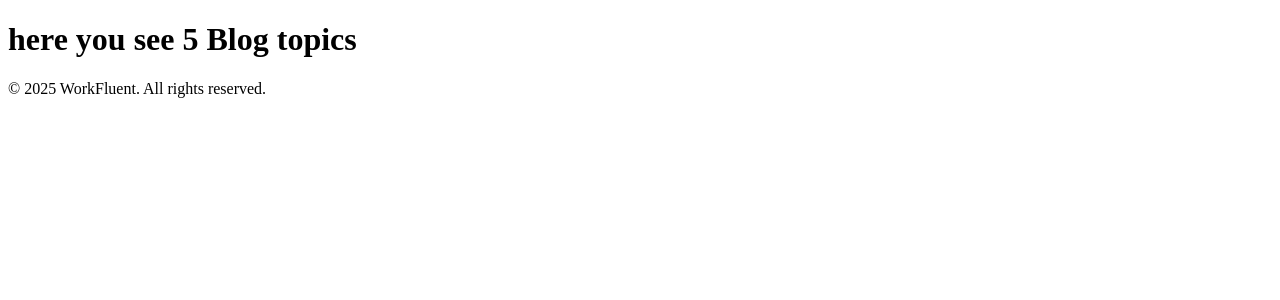
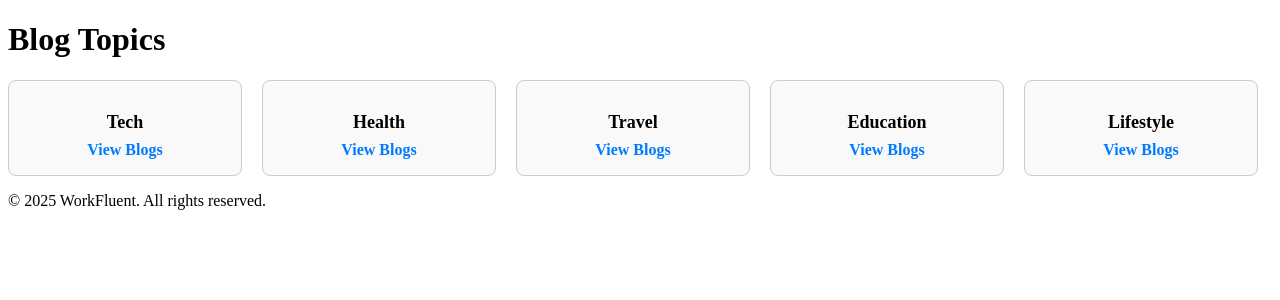
Before and after one commit to workfluent/work-fluent, a Django app: page /blog/ in a window 1280 px wide. Shown: the part 52-352 px from the top of the page. Run offline with Django 5.2, Linux system fonts and the light colour scheme; data that the repository does not hold is empty.

Commit message:
blog logic

```diff
--- a/apps/blog/templates/blog_list.html
+++ b/apps/blog/templates/blog_list.html
@@ -1,17 +1,31 @@
 {% extends "base.html" %}
 
 {% block title %}
-Blog Posts
+Blog Topics
 {% endblock %}
 
 {% block content %}
-<h1>here you see 5 Blog topics</h1>
-<ul>
-    {% for post in posts %}
-        <li>
-            <a href="{{ post.slug }}">{{ post.title }}</a>
-            <p>{{ post.published_at }}</p>
-        </li>
-    {% endfor %}
-</ul>
+<h1>Blog Topics</h1>
+<div class="topics">
+    <div class="topic-card">
+        <h2>Tech</h2>
+        <a href="{% url 'blogs_by_topic' 'tech' %}">View Blogs</a>
+    </div>
+    <div class="topic-card">
+        <h2>Health</h2>
+        <a href="{% url 'blogs_by_topic' 'health' %}">View Blogs</a>
+    </div>
+    <div class="topic-card">
+        <h2>Travel</h2>
+        <a href="{% url 'blogs_by_topic' 'travel' %}">View Blogs</a>
+    </div>
+    <div class="topic-card">
+        <h2>Education</h2>
+        <a href="{% url 'blogs_by_topic' 'education' %}">View Blogs</a>
+    </div>
+    <div class="topic-card">
+        <h2>Lifestyle</h2>
+        <a href="{% url 'blogs_by_topic' 'lifestyle' %}">View Blogs</a>
+    </div>
+</div>
 {% endblock %}
--- a/apps/blog/urls.py
+++ b/apps/blog/urls.py
@@ -1,7 +1,7 @@
 from django.urls import path
-from .views import blog_list, blog_detail
+from .views import blog_list, blogs_by_topic
 
 urlpatterns = [
     path('', blog_list, name='blog_list'),
-    path('<slug:slug>/', blog_detail, name='blog_detail'),
+    path('topic/<slug:slug>/', blogs_by_topic, name='blogs_by_topic'),
 ]
--- a/apps/blog/views.py
+++ b/apps/blog/views.py
@@ -1,10 +1,13 @@
 from django.shortcuts import render, get_object_or_404
-from .models import BlogPost
+from .models import BlogPost, Topic
 
 def blog_list(request):
+    # Fetch 5 specific topics by their names
+    topics = Topic.objects.filter(name__in=["Tech", "Health", "Travel", "Education", "Lifestyle"])
     posts = BlogPost.objects.filter(is_published=True).order_by('-published_at')
-    return render(request, 'blog_list.html', {'posts': posts})
+    return render(request, 'blog_list.html', {'topics': topics, 'posts': posts})
 
-def blog_detail(request, slug):
-    post = get_object_or_404(BlogPost, slug=slug, is_published=True)
-    return render(request, 'blog_detail.html', {'post': post})
+def blogs_by_topic(request, slug):
+    topic = get_object_or_404(Topic, slug=slug)
+    posts = topic.posts.filter(is_published=True).order_by('-published_at')
+    return render(request, 'blog.html', {'topic': topic, 'posts': posts})
--- a/config/settings/base.py
+++ b/config/settings/base.py
@@ -56,8 +56,8 @@ ROOT_URLCONF = 'config.urls'
 TEMPLATES = [
     {
         'BACKEND': 'django.template.backends.django.DjangoTemplates',
-        'DIRS': [BASE_DIR / 'templates'],  # Correct path to the global templates directory
-        'APP_DIRS': True,
+        'DIRS': [BASE_DIR / 'templates'],  # Global templates directory
+        'APP_DIRS': True,  # Enables app-specific templates
         'OPTIONS': {
             'context_processors': [
                 'django.template.context_processors.request',
--- a/config/urls.py
+++ b/config/urls.py
@@ -18,6 +18,8 @@ from django.contrib import admin
 from django.urls import include, path
 from django.http import HttpResponseRedirect
 from django.views.generic import TemplateView
+from django.conf import settings
+from django.conf.urls.static import static
 
 urlpatterns = [
     path('admin/', admin.site.urls),
@@ -25,3 +27,6 @@ urlpatterns = [
     path('blog/', include('apps.blog.urls')),       # Blog app URLs
     path('', TemplateView.as_view(template_name='index.html'), name='index'),
 ]
+
+if settings.DEBUG:
+    urlpatterns += static(settings.MEDIA_URL, document_root=settings.MEDIA_ROOT)
--- a/static/css/style.css
+++ b/static/css/style.css
@@ -0,0 +1,25 @@
+.topics {
+    display: flex;
+    flex-wrap: wrap;
+    gap: 20px;
+}
+
+.topic-card {
+    border: 1px solid #ccc;
+    border-radius: 8px;
+    padding: 16px;
+    width: 200px;
+    text-align: center;
+    background-color: #f9f9f9;
+}
+
+.topic-card h2 {
+    font-size: 18px;
+    margin-bottom: 8px;
+}
+
+.topic-card a {
+    text-decoration: none;
+    color: #007bff;
+    font-weight: bold;
+}
```
Also changed, not shown: apps/blog/admin.py (+9 -4 lines), apps/blog/models.py (+8 -0 lines), apps/blog/templates/blog.html (added, +27 -0 lines), apps/blog/templates/blog_detail.html (deleted, +0 -18 lines), apps/blog/tests.py (+43 -1 lines), apps/blog/migrations/0002_add_topic_model.py (added), apps/blog/migrations/0003_add_initial_topics.py (added), apps/inquiry/migrations/0001_initial.py (added), media/blog_images/Berlin.jpeg (added), media/blog_images/Berlin.webp (added), 1 other file.
